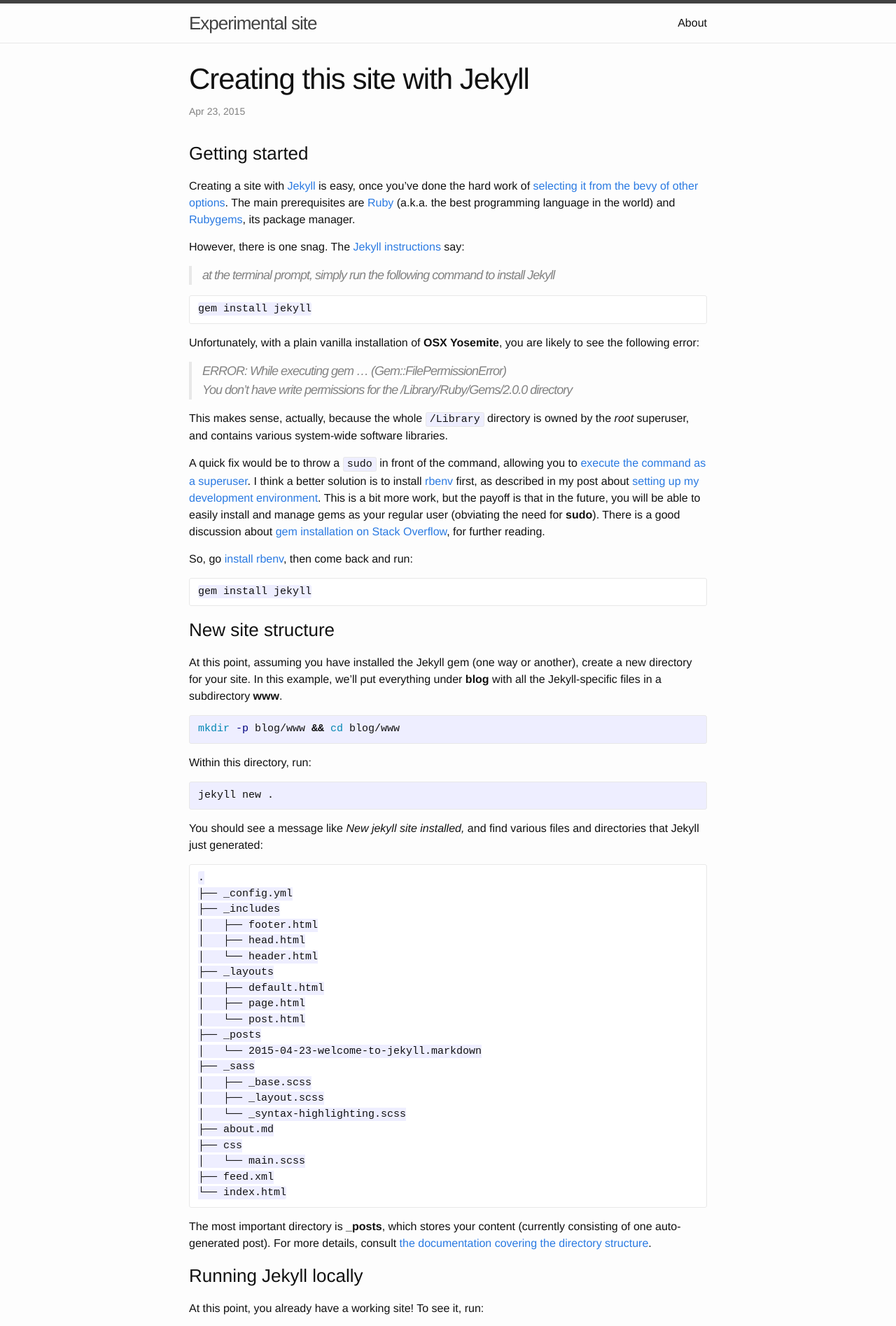
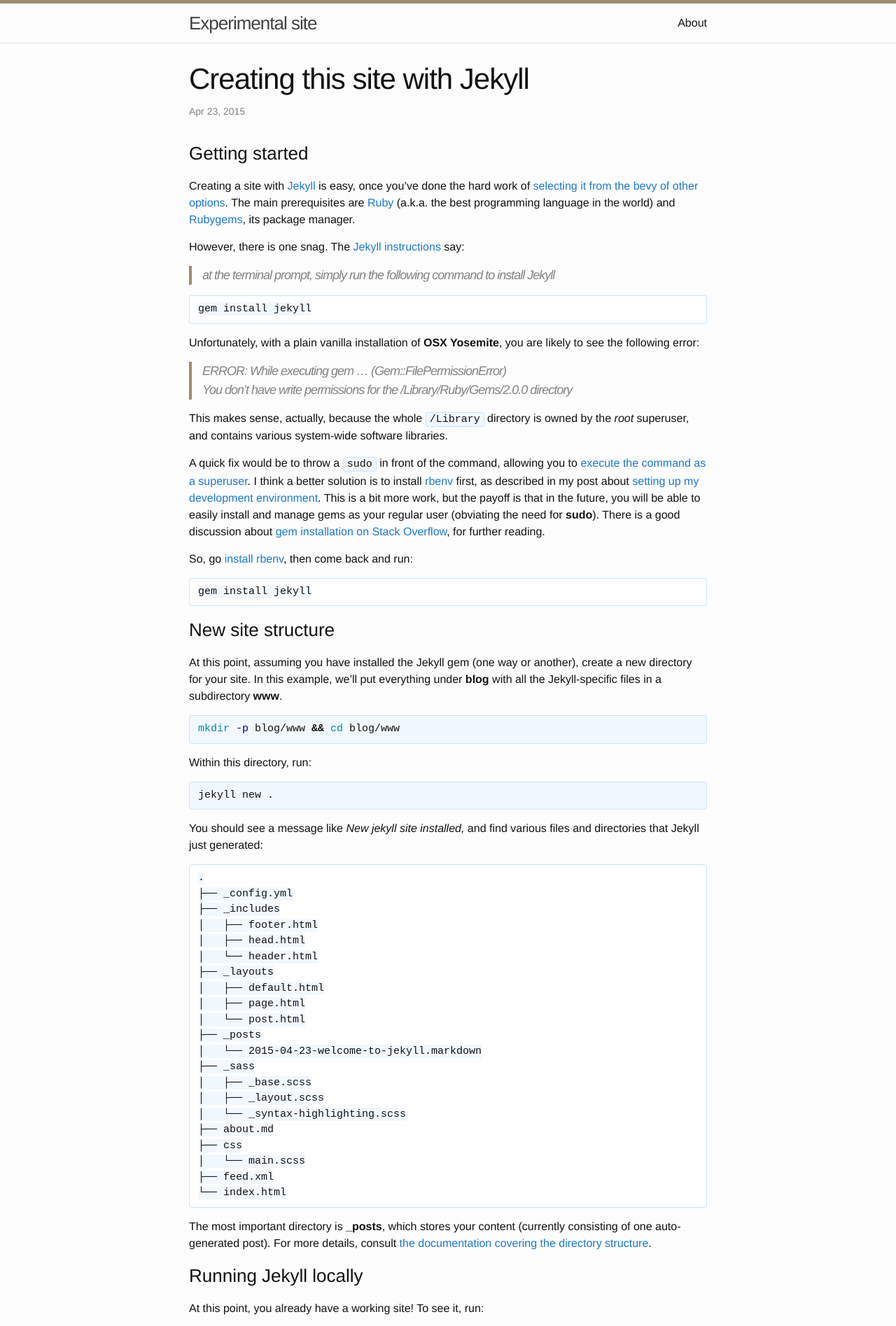
Before and after one commit to zharley/blog, a Jekyll site: the page built from www/_posts/2015-04-23-creating-this-site-with-jekyll.markdown, in a window 1280 px wide. Shown: the top 1895 px of the page at 70% size. Built offline with Jekyll 4.4.1, drawn with Linux system fonts in a browser that asks for light colours.

Commit message:
Add post about choosing colors

```diff
--- a/www/_sass/_base.scss
+++ b/www/_sass/_base.scss
@@ -19,7 +19,7 @@
     line-height: $base-line-height;
     font-weight: 300;
     color: $text-color;
-    background-color: $background-color;
+    background-color: $color-b;
     -webkit-text-size-adjust: 100%;
 }
 
@@ -89,15 +89,15 @@
  * Links
  */
 a {
-    color: $brand-color;
+    color: $color-d;
     text-decoration: none;
 
     &:visited {
-        color: darken($brand-color, 15%);
+        //color: darken($color-d, 15%);
     }
 
     &:hover {
-        color: $text-color;
+        color: $color-a;
         text-decoration: underline;
     }
 }
@@ -109,7 +109,7 @@
  */
 blockquote {
     color: $grey-color;
-    border-left: 4px solid $grey-color-light;
+    border-left: 4px solid $color-a;
     padding-left: $spacing-unit / 2;
     font-size: 18px;
     letter-spacing: -1px;
@@ -128,9 +128,9 @@
 pre,
 code {
     font-size: 15px;
-    border: 1px solid $grey-color-light;
+    border: 1px solid $color-e;
     border-radius: 3px;
-    background-color: #eef;
+    background-color: lighten($color-e, 8%);
 }
 
 code {
--- a/www/_sass/_layout.scss
+++ b/www/_sass/_layout.scss
@@ -2,7 +2,7 @@
  * Site header
  */
 .site-header {
-    border-top: 5px solid $grey-color-dark;
+    border-top: 5px solid $color-a;
     border-bottom: 1px solid $grey-color-light;
     min-height: 56px;
 
@@ -45,7 +45,7 @@
         position: absolute;
         top: 9px;
         right: 30px;
-        background-color: $background-color;
+        background-color: $color-b;
         border: 1px solid $grey-color-light;
         border-radius: 5px;
         text-align: right;
--- a/www/css/main.scss
+++ b/www/css/main.scss
@@ -3,9 +3,14 @@
 ---
 @charset "utf-8";
 
+// https://color.adobe.com/create/color-wheel/
+// https://color.adobe.com/create/color-wheel/?base=2&rule=Complementary&selected=4&name=My%20Color%20Theme&mode=rgb&rgbvalues=0.6196078431372549,0.5479364326375599,0.4274509803921568,0.9921568627450981,0.9921568627450981,0.9921568627450981,1,0.9502688172042932,0.8666666666666667,0.11372549019607846,0.47254901960768,0.8313725490196079,0.788235294117647,0.8941176470588236,1&swatchOrder=0,1,2,3,4
+$color-a: #9E8C6D;
+$color-b: #FDFDFD;
+$color-c: #FFF2DD;
+$color-d: #1D77D4;
+$color-e: #C9E4FF;
 
-
-// Our variables
 $base-font-family: Helvetica, Arial, sans-serif;
 $base-font-size:   16px;
 $small-font-size:  $base-font-size * 0.875;
@@ -14,9 +19,6 @@
 $spacing-unit:     30px;
 
 $text-color:       #111;
-$background-color: #fdfdfd;
-$brand-color:      #2a7ae2;
-
 $grey-color:       #828282;
 $grey-color-light: lighten($grey-color, 40%);
 $grey-color-dark:  darken($grey-color, 25%);
@@ -26,8 +28,6 @@
 
 $on-palm:          600px;
 $on-laptop:        800px;
-
-
 
 // Using media queries with like this:
 // @include media-query($on-palm) {
@@ -43,7 +43,6 @@
 }
 
 
-
 // Import partials from `sass_dir` (defaults to `_sass`)
 @import
         "base",
```
Also changed, not shown: www/_posts/2015-05-06-using-sass-to-define-color-theme.markdown (added, +32 -0 lines), www/assets/images/2015-04-27-214013-complementary-colors.png (added), www/assets/images/2015-04-27-215028-goethe-s-color-wheel.png (added), www/assets/images/2015-05-06-180204-my-own-site-with-new-palette.png (added).
